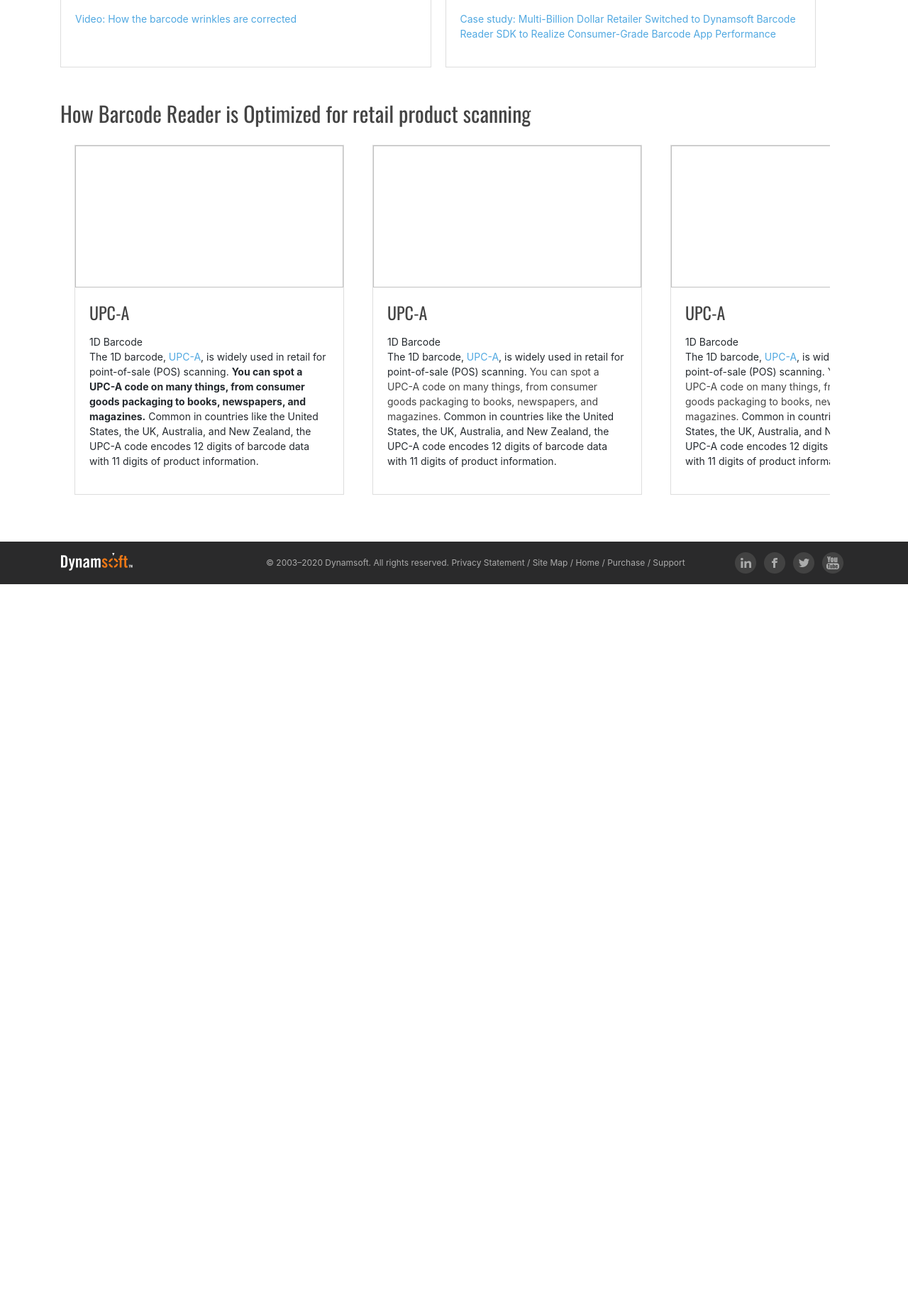
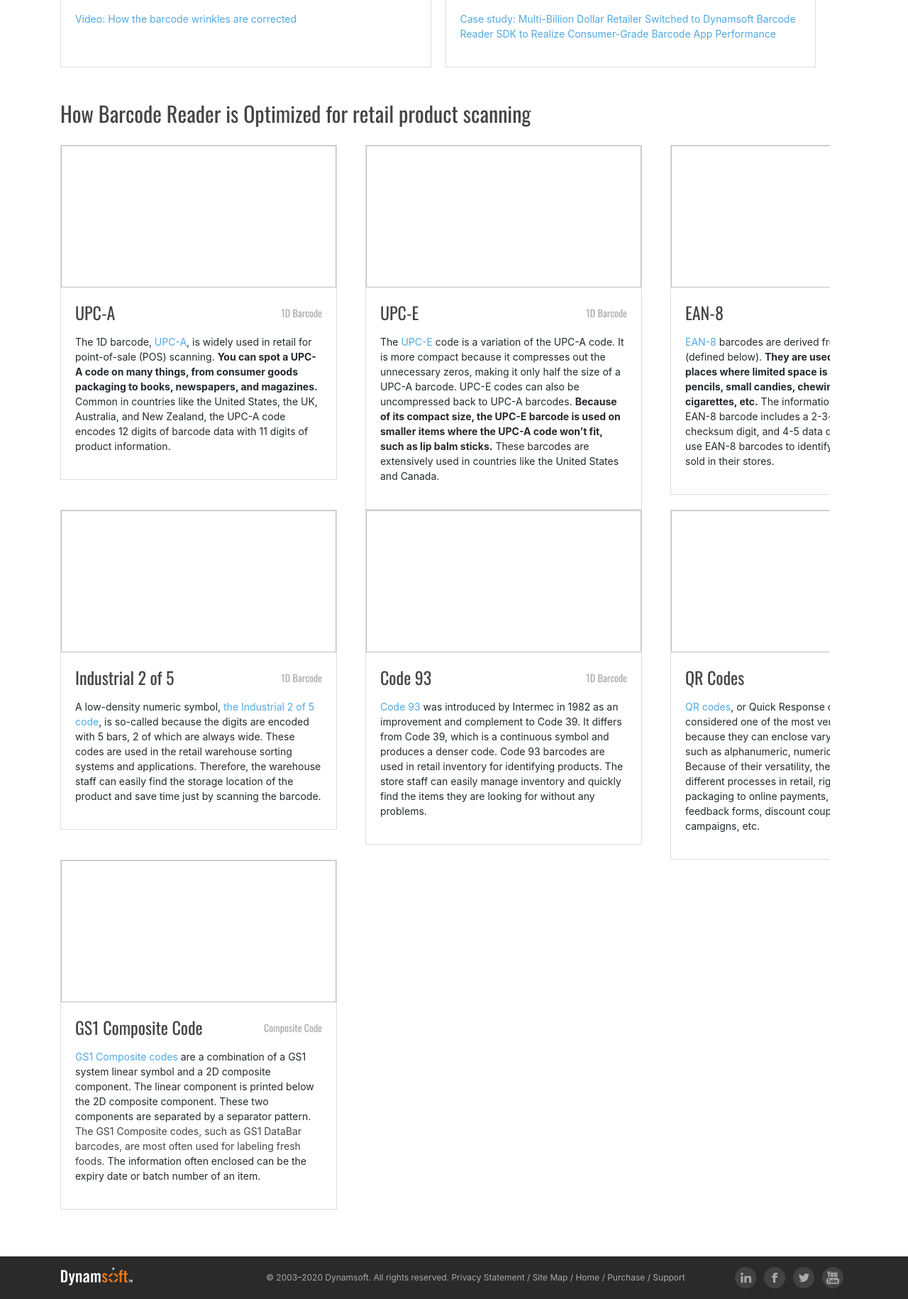
Before and after one commit to nctlcnt/noctilucos.github.io, a Jekyll site: the page built from retail/index.md, in a window 1280 px wide, cut to the strip 787-2617 px from the top of the page. Shown: the whole strip at 71% size. Built offline with Jekyll 4.4.1, drawn with Linux system fonts in a browser that asks for light colours; before the commit the page ends 1610 px from its top, so only the background shows below that.

Commit message:
complete text and modify span style

```diff
--- a/retail/index.md
+++ b/retail/index.md
@@ -50,7 +50,7 @@
       <div class="card-item">
         <div class="imgBox"><img /></div>
         <div class="card-content">
-          <h3>UPC-A </h3>
+          <h3>UPC-A</h3>
           <span>1D Barcode</span>
           <p>The 1D barcode, <a href="https://www.dynamsoft.com/Barcode-Types/UPC-A.aspx">UPC-A</a>, is widely used in retail for point-of-sale (POS) scanning. <b>You can spot a UPC-A code on many things, from consumer goods packaging to books, newspapers, and magazines.</b> Common in countries like the United States, the UK, Australia, and New Zealand, the UPC-A code encodes 12 digits of barcode data with 11 digits of product information. </p>
         </div>
@@ -60,9 +60,9 @@
       <div class="card-item">
         <div class="imgBox"><img /></div>
         <div class="card-content">
-          <h3>UPC-A </h3>
+          <h3>UPC-E</h3>
           <span>1D Barcode</span>
-          <p>The 1D barcode, <a href="https://www.dynamsoft.com/Barcode-Types/UPC-A.aspx">UPC-A</a>, is widely used in retail for point-of-sale (POS) scanning. <strong>You can spot a UPC-A code on many things, from consumer goods packaging to books, newspapers, and magazines.</strong> Common in countries like the United States, the UK, Australia, and New Zealand, the UPC-A code encodes 12 digits of barcode data with 11 digits of product information. </p>
+          <p>The <a href="https://www.dynamsoft.com/Barcode-Types/UPC-E.aspx">UPC-E</a> code is a variation of the UPC-A code. It is more compact because it compresses out the unnecessary zeros, making it only half the size of a UPC-A barcode. UPC-E codes can also be uncompressed back to UPC-A barcodes. <b>Because of its compact size, the UPC-E barcode is used on smaller items where the UPC-A code won’t fit, such as lip balm sticks.</b> These barcodes are extensively used in countries like the United States and Canada. </p>
         </div>
       </div>
     </li>
@@ -70,9 +70,9 @@
       <div class="card-item">
         <div class="imgBox"><img /></div>
         <div class="card-content">
-          <h3>UPC-A </h3>
+          <h3>EAN-8</h3>
           <span>1D Barcode</span>
-          <p>The 1D barcode, <a href="https://www.dynamsoft.com/Barcode-Types/UPC-A.aspx">UPC-A</a>, is widely used in retail for point-of-sale (POS) scanning. <strong>You can spot a UPC-A code on many things, from consumer goods packaging to books, newspapers, and magazines.</strong> Common in countries like the United States, the UK, Australia, and New Zealand, the UPC-A code encodes 12 digits of barcode data with 11 digits of product information. </p>
+          <p><a href="https://www.dynamsoft.com/Barcode-Types/EAN-8.aspx">EAN-8</a> barcodes are derived from EAN-13 codes (defined below). <b>They are used on items and in places where limited space is available, such as pencils, small candies, chewing gum packets, cigarettes, etc.</b> The information enclosed in an EAN-8 barcode includes a 2-3-digit country code, a checksum digit, and 4-5 data digits. Some brands use EAN-8 barcodes to identify products exclusively sold in their stores.</p>
         </div>
       </div>
     </li>
@@ -80,9 +80,59 @@
       <div class="card-item">
         <div class="imgBox"><img /></div>
         <div class="card-content">
-          <h3>UPC-A </h3>
+          <h3>EAN-13</h3>
           <span>1D Barcode</span>
-          <p>The 1D barcode, <a href="https://www.dynamsoft.com/Barcode-Types/UPC-A.aspx">UPC-A</a>, is widely used in retail for point-of-sale (POS) scanning. <strong>You can spot a UPC-A code on many things, from consumer goods packaging to books, newspapers, and magazines.</strong> Common in countries like the United States, the UK, Australia, and New Zealand, the UPC-A code encodes 12 digits of barcode data with 11 digits of product information. </p>
+          <p>A 13-digit barcoding standard, the <a href="https://www.dynamsoft.com/Barcode-Types/EAN-13.aspx">EAN-13</a>barcode type was designed by the International Article Numbering Association (EAN) in Europe and is used extensively in European countries. EAN-13 barcodes are used for marking products and to identify specific items at retail POS. In addition to this, these barcodes can also be used for selling batches of products to consumers.</p>
+        </div>
+      </div>
+    </li>
+    <li style="vertical-align: top">
+      <div class="card-item">
+        <div class="imgBox"><img /></div>
+        <div class="card-content">
+          <h3 id="industrial-2-of-5">Industrial 2 of 5</h3>
+          <span>1D Barcode</span>
+          <p>A low-density numeric symbol, <a href="https://www.dynamsoft.com/Barcode-Types/Industrial-2-of-5.aspx">the Industrial 2 of 5 code</a>, is so-called because the digits are encoded with 5 bars, 2 of which are always wide. These codes are used in the retail warehouse sorting systems and applications. Therefore, the warehouse staff can easily find the storage location of the product and save time just by scanning the barcode.</p>
+        </div>
+      </div>
+    </li>
+    <li style="vertical-align: top">
+      <div class="card-item">
+        <div class="imgBox"><img /></div>
+        <div class="card-content">
+          <h3 id="code-93">Code 93</h3>
+          <span>1D Barcode</span>
+          <p><a href="https://www.dynamsoft.com/Barcode-Types/Code-93.aspx">Code 93</a> was introduced by Intermec in 1982 as an improvement and complement to Code 39. It differs from Code 39, which is a continuous symbol and produces a denser code. Code 93 barcodes are used in retail inventory for identifying products. The store staff can easily manage inventory and quickly find the items they are looking for without any problems. </p>
+        </div>
+      </div>
+    </li>
+    <li style="vertical-align: top">
+      <div class="card-item">
+        <div class="imgBox"><img /></div>
+        <div class="card-content">
+          <h3 id="qr-codes">QR Codes</h3>
+          <span>2D Barcodes</span>
+          <p><a href="https://www.dynamsoft.com/Barcode-Types/QR-Code.aspx">QR codes</a>, or Quick Response codes, are considered one of the most versatile barcodes because they can enclose varying modes of data, such as alphanumeric, numeric, bytes, and Kanji. Because of their versatility, they are used in different processes in retail, right from product packaging to online payments, loyalty programs, feedback forms, discount coupons, marketing campaigns, etc. </p>
+        </div>
+      </div>
+    </li>
+    <li style="vertical-align: top">
+      <div class="card-item">
+        <div class="imgBox"><img /></div>
+        <div class="card-content">
+          <h3 id="datamatrix">DataMatrix</h3>
+          <span>2D Barcodes</span>
+          <p>A 2D high-density barcode symbol, the <a href="https://www.dynamsoft.com/Barcode-Types/DataMatrix.aspx">Data Matrix code</a> is considered one of the most reliable barcodes. These barcodes support advanced error correction and checking algorithms. <strong>In retail, Data Matrix barcodes are mainly used for labeling small items, such as pill bottles.</strong> Due to the error checking and correction algorithms, these barcodes can be recognized even up to 60% damage. </p>
+        </div>
+      </div>
+    </li>
+    <li style="vertical-align: top">
+      <div class="card-item">
+        <div class="imgBox"><img /></div>
+        <div class="card-content">
+          <h3 id="gs1-composite-code">GS1 Composite Code</h3>
+          <span>Composite Code</span>
+          <p><a href="https://www.dynamsoft.com/Barcode-Types/GS1-Composite-Code.aspx">GS1 Composite codes</a> are a combination of a GS1 system linear symbol and a 2D composite component. The linear component is printed below the 2D composite component. These two components are separated by a separator pattern. <strong>The GS1 Composite codes, such as GS1 DataBar barcodes, are most often used for labeling fresh foods.</strong> The information often enclosed can be the expiry date or batch number of an item.  </p>
         </div>
       </div>
     </li>
```
Also changed, not shown: assets/css/basis.css (+15 -4 lines), assets/css/basis.min.css.
